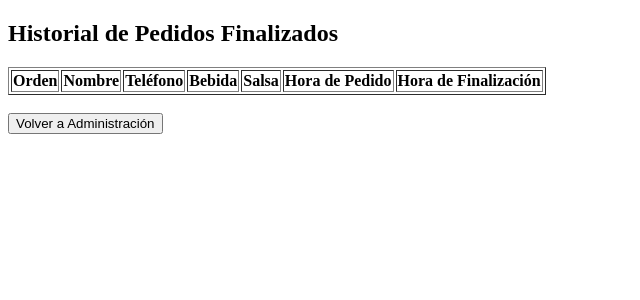
After one commit to bryankamilx/ChickAndChips, a Flask app: page /historial in a window 1280 px wide. The commit adds this page. Shown: the top 300 px of the page, without its empty margins (0-640 px from the left). Run offline with Flask 3, Linux system fonts and the light colour scheme; lists and menus that the app fills with data are empty.

Commit message:
historial y horas

```diff
--- a/chickandchips/app.py
+++ b/chickandchips/app.py
@@ -1,4 +1,6 @@
 import os
+import uuid
+from datetime import datetime
 from flask import Flask, render_template, request, redirect, url_for
 
 from utils.sms_sender import send_whatsapp_message
@@ -7,6 +9,7 @@ app = Flask(__name__)
 
 # Lista temporal para almacenar los pedidos
 pedidos = []
+historial = []  # Lista para almacenar los pedidos finalizados
 
 @app.route('/')
 def home():
@@ -24,15 +27,23 @@ def order():
         if not phone.startswith('+'):
             phone = f"+57{phone}"
 
-        # Guardar el pedido en la lista
-        pedidos.append({'name': name, 'phone': phone, 'bebida': bebida, 'salsa': salsa})
+        # Generar número de orden único
+        order_number = str(uuid.uuid4())[:8]  # Recortar a 8 caracteres
+        order_time = datetime.now().strftime("%Y-%m-%d %H:%M:%S")  # Hora del pedido
 
-        # Mensaje para Fabián
-        #message_fabian = f"Nuevo pedido de {name}: Bebida - {bebida}, Salsa - {salsa}"
-        #send_whatsapp_message(phone, message_fabian)
+        # Guardar el pedido en la lista (sin enviar mensaje)
+        pedido = {
+            'order_number': order_number,
+            'name': name,
+            'phone': phone,
+            'bebida': bebida,
+            'salsa': salsa,
+            'time': order_time
+        }
+        pedidos.append(pedido)
 
-        print(f"Pedido recibido: {name}, {phone}, {bebida}, {salsa}")
-        return render_template('confirmation.html', name=name)
+        print(f"Pedido recibido: {name}, {phone}, {bebida}, {salsa}, Número de orden: {order_number}")
+        return render_template('confirmation.html', name=name, order_number=order_number)
     return render_template('order.html')
 
 @app.route('/confirm', methods=['POST'])
@@ -43,19 +54,28 @@ def confirm():
 def admin():
     return render_template('admin.html', pedidos=pedidos)
 
+@app.route('/historial')
+def historial_pedidos():
+    return render_template('historial.html', historial=historial)
+
 @app.route('/finalizar/<int:index>', methods=['POST'])
 def finalizar(index):
     try:
         pedido = pedidos.pop(index)
+        final_time = datetime.now().strftime("%Y-%m-%d %H:%M:%S")  # Hora de finalización
 
-        # Mensaje para el cliente
-        message_cliente = f"Tu pedido de Chick & Chips está listo: {pedido['bebida']} con {pedido['salsa']}."
-        send_whatsapp_message(pedido['phone'], message_cliente)
+        # Añadir la hora de finalización al pedido
+        pedido['final_time'] = final_time
+        historial.append(pedido)
 
-        print(f"Pedido finalizado: {pedido['name']}")
+        # Mensaje solo al finalizar
+        message_cliente = f"Hola {pedido['name']}, tu pedido de Chick & Chips (Orden #{pedido['order_number']}) está listo para recoger."
+        # send_whatsapp_message(pedido['phone'], message_cliente)
+
+        print(f"Pedido finalizado: {pedido['name']} - Orden #{pedido['order_number']}")
     except IndexError:
         print("Pedido no encontrado")
     return redirect('/admin')
 
 if __name__ == '__main__':
-    app.run(debug=True)
+    app.run(host='0.0.0.0', port=5000, debug=True)
--- a/chickandchips/templates/confirmation.html
+++ b/chickandchips/templates/confirmation.html
@@ -6,7 +6,8 @@
 <body>
     <h2>¡Pedido Realizado!</h2>
     <p>Gracias, {{ name }}. Tu pedido ha sido registrado.</p>
-    <p>Te llegará un mensaje de confirmación.</p>
+    <p>Número de Orden: <strong>{{ order_number }}</strong></p>
+    <p>Recibirás un mensaje cuando esté listo para recoger.</p>
     <a href="/">Volver a Inicio</a>
 </body>
 </html>
--- /dev/null
+++ b/chickandchips/templates/historial.html
@@ -0,0 +1,33 @@
+<!DOCTYPE html>
+<html>
+<head>
+    <title>Historial de Pedidos</title>
+</head>
+<body>
+    <h2>Historial de Pedidos Finalizados</h2>
+    <table border="1">
+        <tr>
+            <th>Orden</th>
+            <th>Nombre</th>
+            <th>Teléfono</th>
+            <th>Bebida</th>
+            <th>Salsa</th>
+            <th>Hora de Pedido</th>
+            <th>Hora de Finalización</th>
+        </tr>
+        {% for pedido in historial %}
+        <tr>
+            <td>{{ pedido.order_number }}</td>
+            <td>{{ pedido.name }}</td>
+            <td>{{ pedido.phone }}</td>
+            <td>{{ pedido.bebida }}</td>
+            <td>{{ pedido.salsa }}</td>
+            <td>{{ pedido.time }}</td>
+            <td>{{ pedido.final_time }}</td>
+        </tr>
+        {% endfor %}
+    </table>
+    <br>
+    <a href="/admin"><button>Volver a Administración</button></a>
+</body>
+</html>
```
Also changed, not shown: chickandchips/templates/admin.html (+5 -8 lines).
